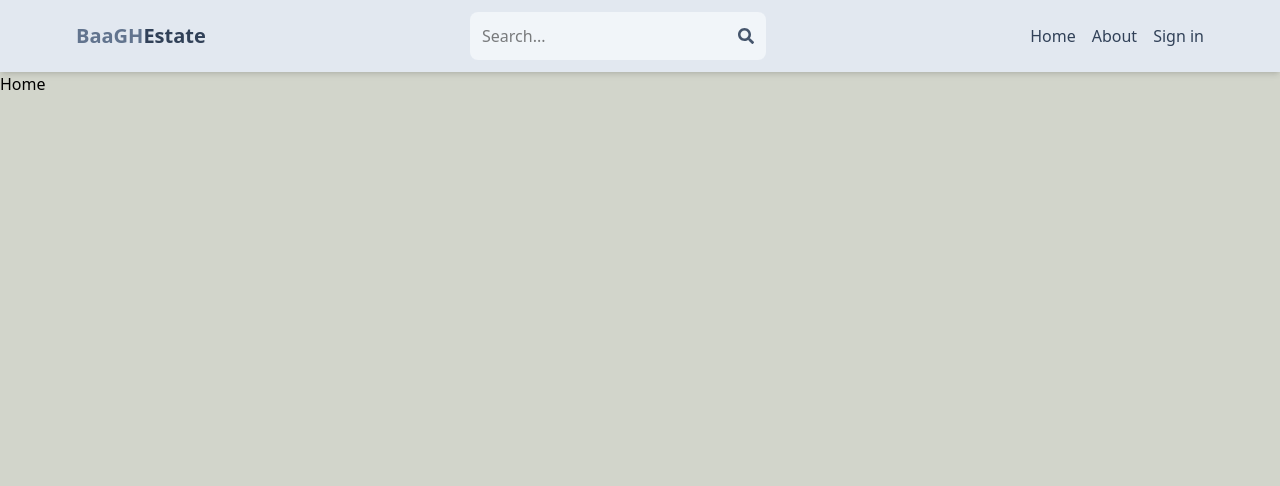
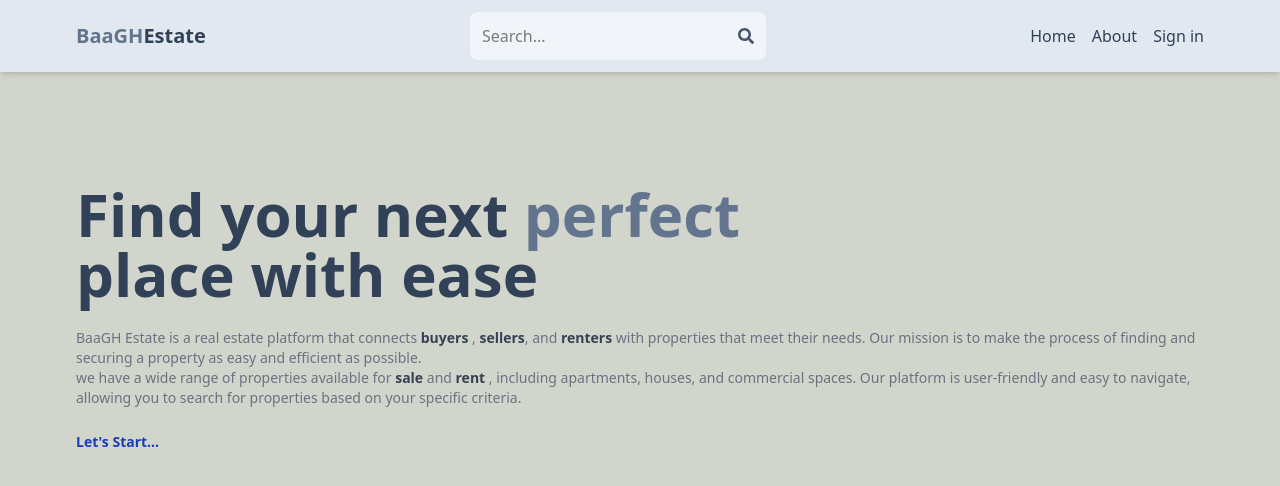
Before and after one commit to sanjeev111ok/mern-estate, a React (Vite) app in the folder client/: page / in a window 1280 px wide. Shown: the top 486 px of the page. Built offline with nearby package versions, Linux system fonts and the light colour scheme; no server answers.

Commit message:
complete home page

```diff
--- a/client/src/components/ListingItem.jsx
+++ b/client/src/components/ListingItem.jsx
@@ -3,7 +3,7 @@ import { MdLocationOn } from "react-icons/md"
 
 export default function ListingItem({ listing }) {
   return (
-    <div className="bg-white shadow-md hover:shadow-lg transition-shadow overflow-hidden rounded-lg w-full sm:w-[330px] ">
+    <div className="bg-white shadow-md hover:shadow-lg transition-shadow overflow-hidden rounded-lg w-full sm:w-[270px] ">
       <Link to={`/listing/${listing._id}`}>
         <img
           src={
--- a/client/src/pages/Home.jsx
+++ b/client/src/pages/Home.jsx
@@ -1,7 +1,145 @@
-import React from 'react'
+import { useEffect, useState } from "react"
+import { Link } from "react-router-dom"
+import { Swiper, SwiperSlide } from "swiper/react"
+import { Navigation } from "swiper/modules"
+import SwiperCore from "swiper"
+import "swiper/css/bundle"
+import ListingItem from "../components/ListingItem"
 
 export default function Home() {
+  const [offerListings, setOfferListings] = useState([])
+  const [saleListings, setSaleListings] = useState([])
+  const [rentListings, setRentListings] = useState([])
+  SwiperCore.use([Navigation])
+  useEffect(() => {
+    const fetchOfferListings = async () => {
+      try {
+        const res = await fetch("/api/listing/get?offer=true&limit=4")
+        const data = await res.json()
+        setOfferListings(data)
+        fetchRentListings()
+      } catch (error) {
+        console.log(error)
+      }
+    }
+    const fetchRentListings = async () => {
+      try {
+        const res = await fetch("/api/listing/get?type=rent&limit=4")
+        const data = await res.json()
+        setRentListings(data)
+        fetchSaleListings()
+      } catch (error) {
+        console.log(error)
+      }
+    }
+    const fetchSaleListings = async () => {
+      try {
+        const res = await fetch("/api/listing/get?type=sale&limit=4")
+        const data = await res.json()
+        setSaleListings(data)
+      } catch (error) {
+        console.log(error)
+      }
+    }
+    fetchOfferListings()
+  }, [])
   return (
-    <div>Home</div>
+    <div>
+      {/*top*/}
+      <div className=" flex flex-col gap-6 p-28 px-3 max-w-6xl mx-auto">
+        <h1 className="text-slate-700 font-semibold text-3xl lg:text-6xl">
+          Find your next <span className="text-slate-500">perfect</span>
+          <br />
+          place with ease
+        </h1>
+        <div className="text-gray-500 text-xs sm:text-sm ">
+          BaaGH Estate is a real estate platform that connects{" "}
+          <span className="text-gray-700 font-bold">buyers</span> ,{" "}
+          <span className="text-gray-700 font-bold">sellers</span>, and{" "}
+          <span className="text-gray-700 font-bold">renters</span> with
+          properties that meet their needs. Our mission is to make the process
+          of finding and securing a property as easy and efficient as possible.
+          <br />
+          we have a wide range of properties available for{" "}
+          <span className="text-gray-700 font-bold">sale</span> and
+          <span className="text-gray-700 font-bold"> rent</span> , including
+          apartments, houses, and commercial spaces. Our platform is
+          user-friendly and easy to navigate, allowing you to search for
+          properties based on your specific criteria.
+        </div>
+        <Link
+          to={"/search"}
+          className="text-sm sm:text-md text-blue-800 font-bold hover:underline"
+        >
+          Let's Start...
+        </Link>
+      </div>
+      {/*swiper*/}
+      <Swiper navigation>
+        {offerListings &&
+          offerListings.length > 0 &&
+          offerListings.map((listing) => (
+            <SwiperSlide>
+              <div
+                style={{
+                  background: `url(${listing.imageUrls[0]}) center no-repeat`,
+                  backgroundSize: "cover",
+                }}
+                className="h-[500px] "
+                key={listing._id}
+              ></div>
+            </SwiperSlide>
+          ))}
+      </Swiper>
+
+      {/*listings*/}
+      <div className="max-w-6xl mx-auto p-3 flex flex-col  gap-8 my-10">
+        {offerListings && offerListings.length > 0 && (
+          <div className="">
+            <div className="my-3">
+              <h2 className="text-2xl text-slate-700 font-semibold">Recent Offers</h2>
+              <Link className="text-sm text-blue-800 hover:underline" to={"/search?offer=true"}>Show more offers</Link>
+            </div>
+            <div className="flex flex-wrap gap-4 ">
+              {
+                offerListings.map((listing) => (
+                  <ListingItem listing={listing} key={listing._id} />
+                ))
+              }
+            </div>
+          </div>
+        )}
+        {rentListings && rentListings.length > 0 && (
+          <div className="">
+            <div className="my-3">
+              <h2 className="text-2xl text-slate-700 font-semibold">Recent places for rent</h2>
+              <Link className="text-sm text-blue-800 hover:underline" to={"/search?type=rent"}>Show more places for rent</Link>
+            </div>
+            <div className="flex flex-wrap gap-4 ">
+              {
+                rentListings.map((listing) => (
+                  <ListingItem listing={listing} key={listing._id} />
+                ))
+              }
+            </div>
+          </div>
+        )}
+        {saleListings && saleListings.length > 0 && (
+          <div className="">
+            <div className="my-3">
+              <h2 className="text-2xl text-slate-700 font-semibold">Recent places for sale</h2>
+              <Link className="text-sm text-blue-800 hover:underline" to={"/search?type=sale"}>Show more places for sale</Link>
+            </div>
+            <div className="flex flex-wrap gap-4 ">
+              {
+                saleListings.map((listing) => (
+                  <ListingItem listing={listing} key={listing._id} />
+                ))
+              }
+            </div>
+          </div>
+        )}
+      </div>
+    </div>
   )
 }
```
